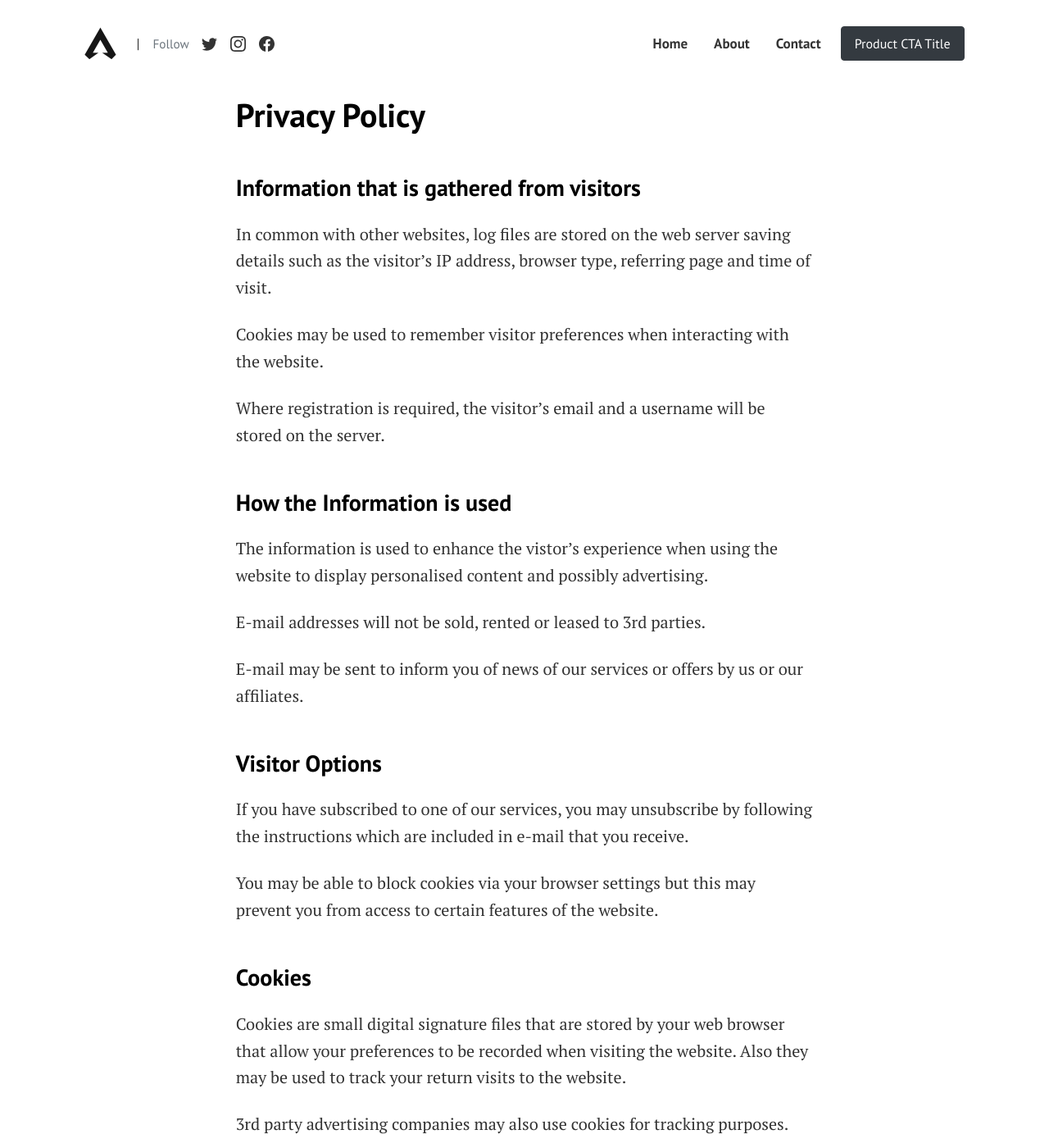
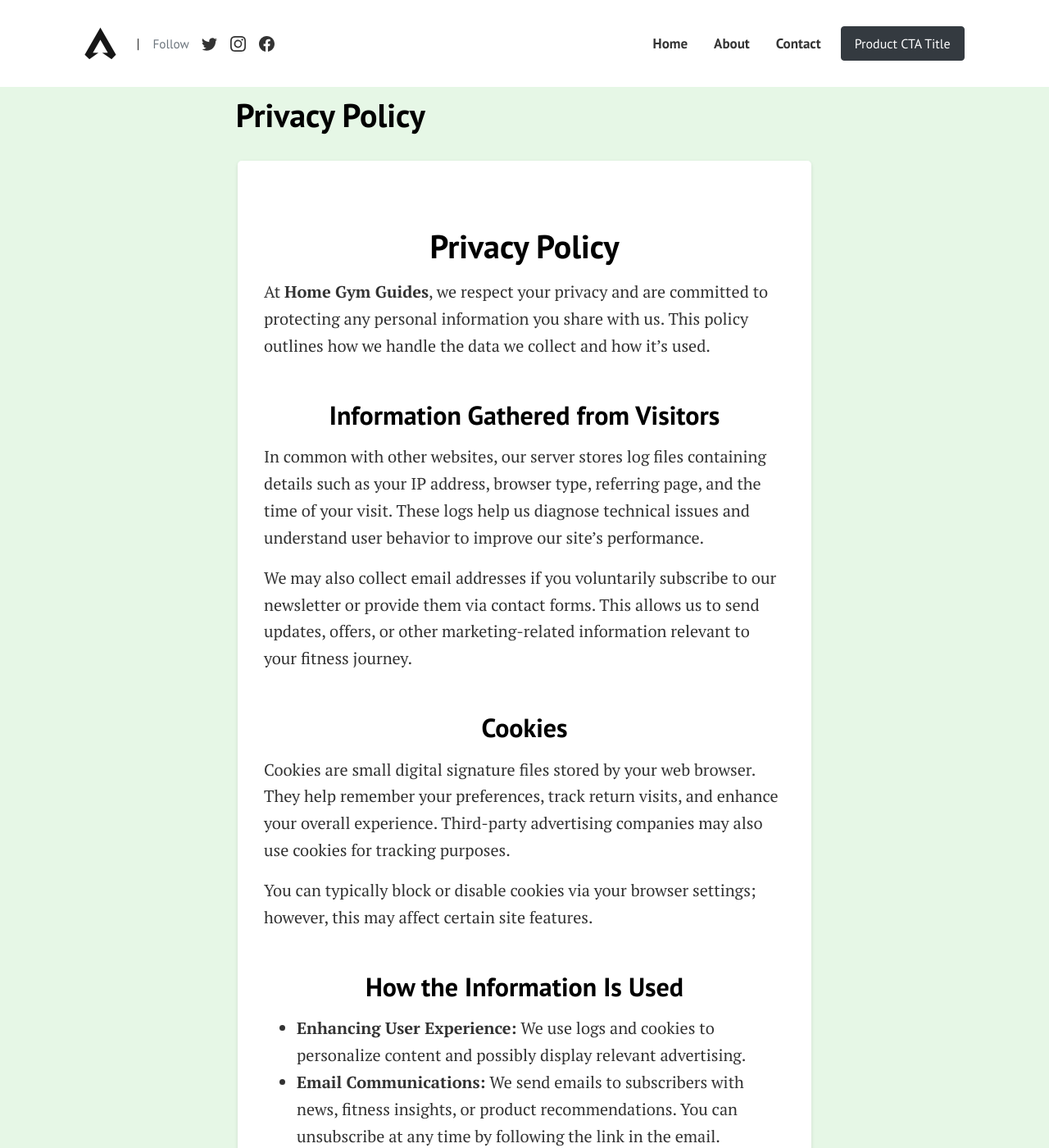
Before and after one commit to ThatMovieGuyOriginal/home-gym-guides, a Jekyll site: the page built from pages/privacy-policy.md, in a window 1280 px wide and 1400 px high. Shown: the whole window at 82% size. Built offline with Jekyll 4.4.1, drawn with Linux system fonts in a browser that asks for light colours; some of the changed text lies outside the part shown.

Commit message:
Update privacy-policy.md

```diff
--- a/pages/privacy-policy.md
+++ b/pages/privacy-policy.md
@@ -5,33 +5,91 @@ permalink: /privacy-policy/
 comments: false
 ---
 
-### Information that is gathered from visitors
-In common with other websites, log files are stored on the web server saving details such as the visitor's IP address, browser type, referring page and time of visit.
+<!-- Inline CSS for demonstration; ideally place this in a dedicated stylesheet -->
+<style>
+  /* Match the light green background used site-wide */
+  body {
+    background-color: #E6F7E6;
+  }
 
-Cookies may be used to remember visitor preferences when interacting with the website.
+  /* White box container for content */
+  .privacy-container {
+    max-width: 700px;
+    margin: 0 auto;
+    background-color: #fff;
+    border-radius: 5px;
+    padding: 2rem;
+    box-shadow: 0 2px 5px rgba(0, 0, 0, 0.1);
+  }
 
-Where registration is required, the visitor's email and a username will be stored on the server.
+  .privacy-container h1, .privacy-container h2, .privacy-container h3 {
+    text-align: center;
+    margin-bottom: 1rem;
+  }
+  .privacy-container p, .privacy-container li {
+    text-align: left;
+  }
 
-### How the Information is used
-The information is used to enhance the vistor's experience when using the website to display personalised content and possibly advertising.
+  /* Yellow underline link style, similar to other pages */
+  .homepage-link {
+    font-weight: bold;
+    color: #28a745;
+    text-decoration: underline;
+    text-decoration-color: yellow;
+    text-decoration-thickness: 2px;
+    transition: background-color 0.3s, color 0.3s;
+  }
+  .homepage-link:hover {
+    background-color: yellow;
+    color: #218838;
+  }
+</style>
 
-E-mail addresses will not be sold, rented or leased to 3rd parties.
+<div class="privacy-container">
+  <h1>Privacy Policy</h1>
 
-E-mail may be sent to inform you of news of our services or offers by us or our affiliates.
+  <p>
+    At <strong>Home Gym Guides</strong>, we respect your privacy and are committed to protecting any personal information you share with us. This policy outlines how we handle the data we collect and how it’s used.
+  </p>
 
-### Visitor Options
-If you have subscribed to one of our services, you may unsubscribe by following the instructions which are included in e-mail that you receive.
+  <h2>Information Gathered from Visitors</h2>
+  <p>
+    In common with other websites, our server stores log files containing details such as your IP address, browser type, referring page, and the time of your visit. These logs help us diagnose technical issues and understand user behavior to improve our site’s performance.
+  </p>
+  <p>
+    We may also collect email addresses if you voluntarily subscribe to our newsletter or provide them via contact forms. This allows us to send updates, offers, or other marketing-related information relevant to your fitness journey.
+  </p>
 
-You may be able to block cookies via your browser settings but this may prevent you from access to certain features of the website.
+  <h2>Cookies</h2>
+  <p>
+    Cookies are small digital signature files stored by your web browser. They help remember your preferences, track return visits, and enhance your overall experience. Third-party advertising companies may also use cookies for tracking purposes.
+  </p>
+  <p>
+    You can typically block or disable cookies via your browser settings; however, this may affect certain site features.
+  </p>
 
-### Cookies
-Cookies are small digital signature files that are stored by your web browser that allow your preferences to be recorded when visiting the website. Also they may be used to track your return visits to the website.
+  <h2>How the Information Is Used</h2>
+  <ul>
+    <li><strong>Enhancing User Experience:</strong> We use logs and cookies to personalize content and possibly display relevant advertising.</li>
+    <li><strong>Email Communications:</strong> We send emails to subscribers with news, fitness insights, or product recommendations. You can unsubscribe at any time by following the link in the email.</li>
+    <li><strong>No Sale or Lease of Emails:</strong> We do not sell, rent, or lease your email address to third parties.</li>
+  </ul>
 
-3rd party advertising companies may also use cookies for tracking purposes.
+  <h2>Visitor Options</h2>
+  <p>
+    If you have subscribed to one of our services (e.g., a newsletter), you may unsubscribe by following the instructions in the emails you receive.
+  </p>
+  <p>
+    If you have concerns about cookies, you can modify your browser settings to block or delete them, though some site features may be unavailable.
+  </p>
 
-### Google Ads
-Google, as a third party vendor, uses cookies to serve ads.
+  <h2>Google Ads</h2>
+  <p>
+    Google, as a third-party vendor, uses cookies to serve ads on our site. The DART cookie enables Google to serve ads to visitors based on their browsing history across the Internet. You may opt out of the DART cookie by visiting the <a href="https://policies.google.com/technologies/ads" class="homepage-link" target="_blank" rel="noopener noreferrer">Google ad and content network privacy policy</a>.
+  </p>
 
-Google's use of the DART cookie enables it to serve ads to visitors based on their visit to sites they visit on the Internet.
-
-Website visitors may opt out of the use of the DART cookie by visiting the Google ad and content network privacy policy.
+  <h2>Contact Us</h2>
+  <p>
+    If you have any questions or concerns regarding our privacy practices, please feel free to <a href="{{ site.baseurl }}/contact" class="homepage-link">Contact Us</a> at any time.
+  </p>
+</div>
```
